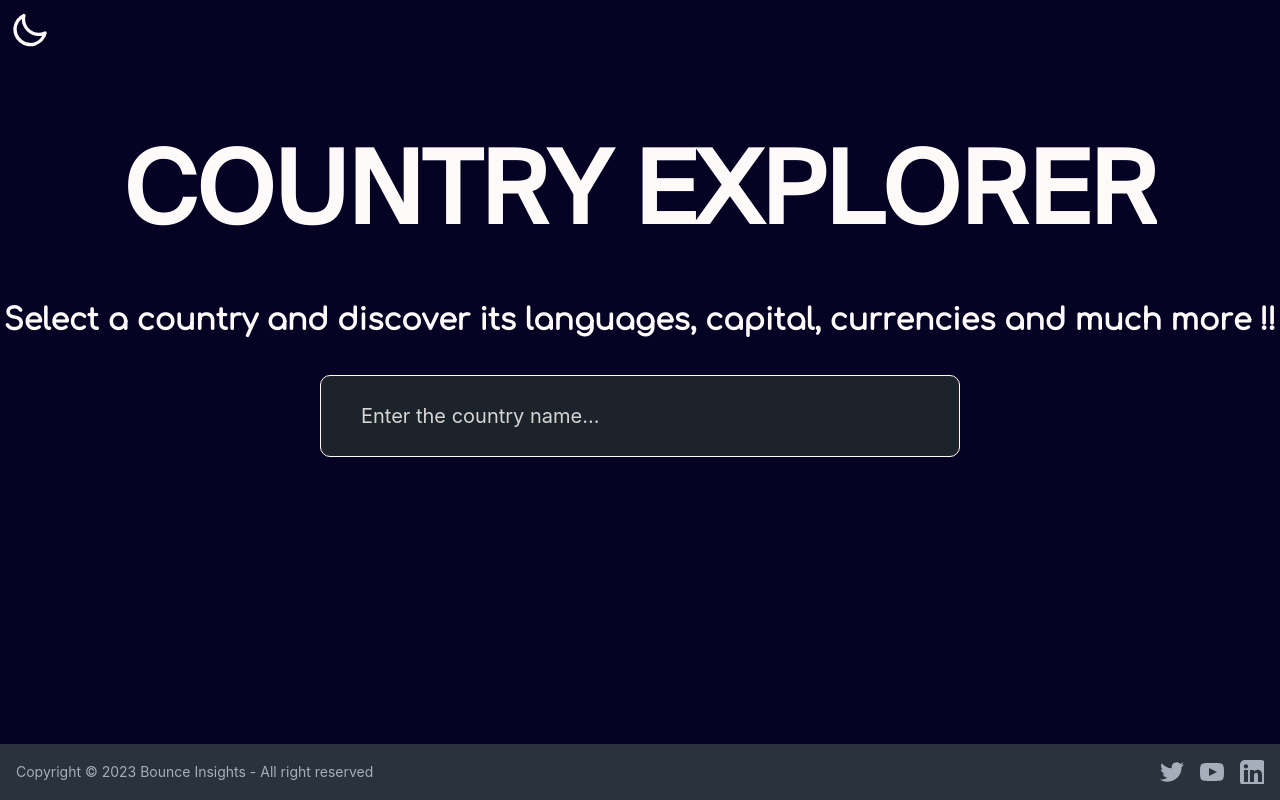
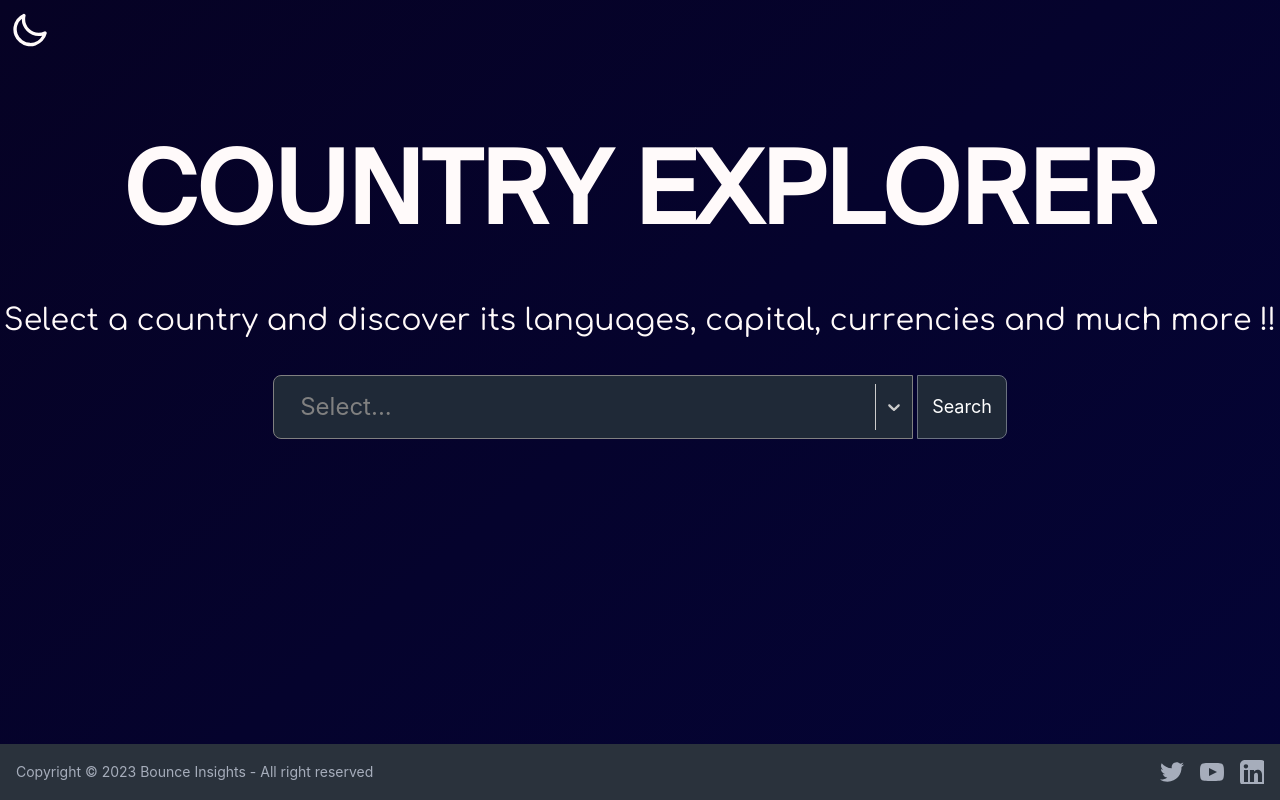
Before and after one commit to Thibaud-Voisin/Country-Explorer, a React (Create React App) app in the folder country-explorer/: page / in a window 1280 px wide. Built offline with nearby package versions, Linux system fonts and the light colour scheme; no server answers.

Commit message:
search bar

```diff
--- a/country-explorer/package.json
+++ b/country-explorer/package.json
@@ -14,6 +14,7 @@
     "react": "^18.2.0",
     "react-dom": "^18.2.0",
     "react-scripts": "5.0.1",
+    "react-select": "^5.8.0",
     "sass": "^1.69.5",
     "theme-change": "^2.5.0",
     "theme-ui": "^0.16.1",
--- a/country-explorer/src/AnimatedSubTextCharacter.js
+++ b/country-explorer/src/AnimatedSubTextCharacter.js
@@ -8,7 +8,7 @@ const AnimatedSubTextCharacter = ({ text }) => {
     hidden: { opacity: 0 },
     visible: (i = 1) => ({
       opacity: 1,
-      transition: { staggerChildren: 0.012, delayChildren: 0.02 * i} // Add a delay of 1 second},
+      transition: { staggerChildren: 0.008, delayChildren: 0.02 * i} // Add a delay of 1 second},
     }),
   };
 
--- a/country-explorer/src/App.js
+++ b/country-explorer/src/App.js
@@ -3,14 +3,39 @@ import { useState, useEffect } from "react";
 import { motion, AnimatePresence } from "framer-motion";
 import AnimatedTextCharacter from "./AnimatedTextCharacter";
 import AnimatedSubTextCharacter from "./AnimatedSubTextCharacter";
+import Select, { components } from 'react-select';
+
 
 function App() {
+
   const [theme, setTheme] = useState('dark');
+  const [options, setOptions] = useState([]);
+
   const toggleTheme = () => {
     setTheme(theme === 'dark' ? 'cupcake' : 'dark');
   };
   // initially set the theme and "listen" for changes to apply them to the HTML tag
   useEffect(() => {
+    const fetchData = async () => {
+      try {
+        const response = await fetch('https://restcountries.com/v3.1/all'); // Replace with your API endpoint
+        if (!response.ok) {
+          throw new Error('Network response was not ok');
+        }
+        const data = await response.json();
+        const fetchedOptions = data.map((country, index) => ({
+          value: `option${index + 1}`,
+          label: country.name.common,
+          icon: country.flags.png // Assuming the 'flags' object contains the URL for the icon
+      }));
+      const sortedOptions = fetchedOptions.sort((a, b) => a.label.localeCompare(b.label));
+      setOptions(sortedOptions);
+      } catch (error) {
+        console.error('Error fetching data:', error);
+        // Handle errors or set appropriate state to indicate the error
+      }
+    };
+    fetchData();
     document.querySelector('html').setAttribute('data-theme', theme);
   }, [theme]);
   const [showSubText, setShowSubText] = useState(false);
@@ -23,9 +48,65 @@ function App() {
     }, 400); // Adjust this timing based on the AnimatedTextCharacter animation duration
     setTimeout(() => {
       setshowTextInput(true);
-    }, 1600);
+    }, 1200);
     return () => clearTimeout(timeout);
   }, []);
+
+  const selectStyles = {
+    control: (base, state) => ({
+      ...base,
+      padding: '0 0 0 1rem',
+      textAlign: 'left',
+      borderRadius: '0.5rem  0 0 0.5rem',
+      margin: '4vh 0 0 0',
+      fontSize: '1.5rem',
+      height: '8vh',
+      width: '50vw',
+      backgroundColor: theme === 'dark' ? '#1f2937' : 'white',
+      border: '1px solid gray', // Change the border style based on focus
+      boxShadow: 'none',
+      '&:hover': theme === 'dark' ? {border: '1px solid white'} : {border: '1px solid black'},
+
+      color: theme === 'dark' ? 'white' : 'black', // Change the text color based on the theme
+    }),
+    option: (provided, state) => ({
+      ...provided,
+      color: theme === 'dark' ? 'white': 'black', // Change the color of the option text here
+      backgroundColor: theme === 'dark' ? state.isFocused ? '#1d2229' : '#2a323c': state.isFocused ? '#ffefd4' : 'white',
+      textAlign: 'left',
+      padding: '1rem',
+      fontSize: '1.2rem',
+    }),
+    menu: (provided, state) => ({
+      ...provided,
+      backgroundColor: theme === 'dark' ?  '#2a323c': '#FCF6EC',
+      color: theme === 'dark' ? 'white' : 'black', // Change the text color based on the theme
+
+    }),
+    input: (base) => ({
+      ...base,
+      color: theme === 'dark' ? 'white': 'black', // Change the color of the input text here
+    }),
+    singleValue:(base) => ({
+      ...base,
+      color: theme === 'dark' ? 'white': 'black', // Change the color of the input text here
+    }),
+  };
+
+  const { Option } = components;
+  const IconOption = props => (
+    <Option {...props}>
+      <div style={{ display: 'flex', alignItems: 'center' }}>
+      <img
+        src={props.data.icon}
+        style={{ width: 36, marginRight: 10}}
+        alt={props.data.label}
+      />
+      {props.data.label}
+      </div>
+    </Option>
+  );
+
 
   return (
     <div className="App">
@@ -37,7 +118,7 @@ function App() {
         </label>
       </header>
 
-<div className="container">
+    <div className="container">
       <AnimatePresence>
         <AnimatedTextCharacter
           key="text"
@@ -50,17 +131,29 @@ function App() {
           />
         )}
         {showTextInput && (
-        <motion.input
-        type="text"
-        placeholder="Enter the country name..."
-        className="main_input text-2xl mt-[4vh] z-index-3 border-black input  w-1/2 p-10 text-xl"
+        <motion.div
         initial={{ opacity: 0, scale: 0.5 }}
         animate={{ opacity: 1, scale: 1 }}
         transition={{ duration: 0.5 }}
-      />
+      >
+<div style={{ display: 'flex', alignItems: 'center' }}>
+  <Select
+    searchable
+    options={options}
+    onChange={(selectedOption) => {
+      console.log('Selected:', selectedOption);
+    }}
+    styles={selectStyles}
+    components={{ Option: IconOption }}
+  />
+
+  <button className={`ml-1 rounded-r-lg mt-[4vh] text-lg h-[8vh] w-[7vw] border border-gray-500 ${theme === 'dark' ? 'bg-gray-800' : 'bg-white'} ${theme === 'dark' ? 'text-white' : 'text-black'} ${theme === 'dark' ? 'hover:border-white' : 'hover:border-black'}`}>Search</button>
+</div>
+        </motion.div>
+
+
         )}
       </AnimatePresence>
-
     </div>
     <footer className="footer items-center p-4 bg-neutral text-neutral-content">
   <aside className="items-center grid-flow-col">
--- a/country-explorer/src/App.scss
+++ b/country-explorer/src/App.scss
@@ -5,6 +5,7 @@
 @import url('https://fonts.googleapis.com/css2?family=Comfortaa&family=Questrial&display=swap');@import 'tailwindcss/base';
 @import 'tailwindcss/components';
 @import 'tailwindcss/utilities';
+
 
 
 .container {
@@ -45,13 +46,13 @@
   font-family: 'Comfortaa', sans-serif;
   font-size: 30px;
   margin-top : 4.5vh;
-  font-weight: bold;
   color: snow;
 }
 
 [data-theme="dark"] {
   .App {
-    background-color: #060224;
+    background: linear-gradient(140deg, rgba(6,2,36,1) 0%, rgba(4,4,54,1) 100%);
+
     min-height: 100vh;
   }
 
@@ -66,7 +67,7 @@
 
 [data-theme="cupcake"] {
   .App{
-    background-color: #FFF2D8;
+    background: linear-gradient(320deg, rgba(250,230,189,1) 0%, rgba(254,251,247,1) 100%);
     min-height: 100vh;
   }
   .main_input{
```
Also changed, not shown: 1 other file (tests, documents, lock files or other folders).
